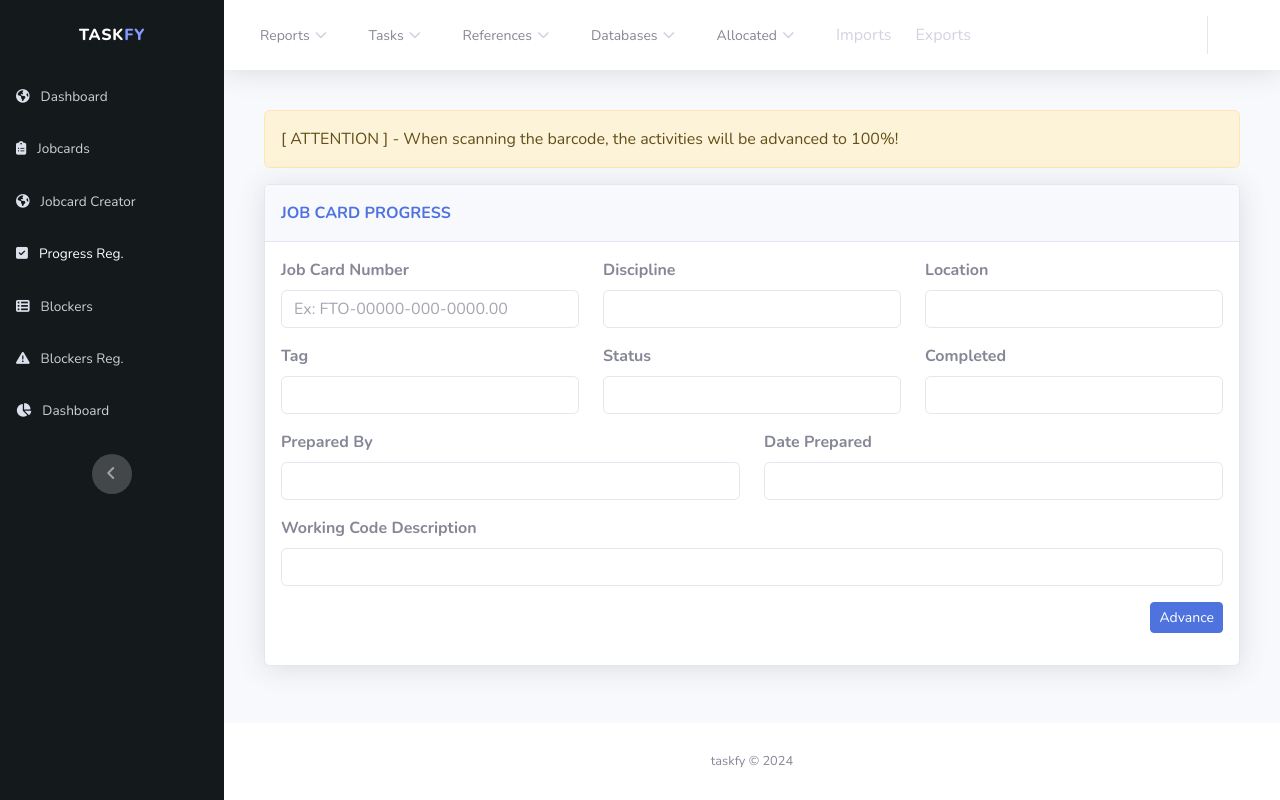
After one commit to dbennes/taskfy_3, a Django app: template templates/sistema/avancar/jobcard_progress.html in a window 1280 px wide. The commit adds this page. Run offline with Django 5.2, Linux system fonts and the light colour scheme; the template is opened without the code that fills it, so the values that code supplies are empty; some libraries are stand-ins or nearby versions.

Commit message:
Novas atualizações e correção do material imports

```diff
--- /dev/null
+++ b/templates/sistema/avancar/jobcard_progress.html
@@ -0,0 +1,158 @@
+{% extends 'sistema/base.html' %}
+{% load static %}
+
+{% block content %}
+<div class="container-fluid" id="container1">
+    <div class="alert alert-warning" role="alert">
+        [ ATTENTION ] - When scanning the barcode, the activities will be advanced to 100%!
+    </div>
+
+    <div class="card shadow mb-3">
+        <div class="card-header py-3">
+            <p class="text-primary m-0 fw-bold">JOB CARD PROGRESS</p>
+        </div>
+        <div class="card-body">
+            <form id="progressForm" autocomplete="off" method="post">
+                {% csrf_token %}
+                <div class="row">
+                    <div class="col-md-4 mb-3">
+                        <label class="form-label" for="JOB_CARD_NUMBER"><strong>Job Card Number</strong></label>
+                        <input class="form-control" type="text" id="JOB_CARD_NUMBER" name="JOB_CARD_NUMBER" placeholder="Ex: FTO-00000-000-0000.00" required>
+                    </div>
+                    <div class="col-md-4 mb-3">
+                        <label class="form-label" for="DISCIPLINE"><strong>Discipline</strong></label>
+                        <input class="form-control" type="text" id="DISCIPLINE" name="DISCIPLINE" readonly>
+                    </div>
+                    <div class="col-md-4 mb-3">
+                        <label class="form-label" for="LOCATION"><strong>Location</strong></label>
+                        <input class="form-control" type="text" id="LOCATION" name="LOCATION" readonly>
+                    </div>
+                </div>
+                <div class="row">
+                    <div class="col-md-4 mb-3">
+                        <label class="form-label" for="TAG"><strong>Tag</strong></label>
+                        <input class="form-control" type="text" id="TAG" name="TAG" readonly>
+                    </div>
+                    <div class="col-md-4 mb-3">
+                        <label class="form-label" for="STATUS"><strong>Status</strong></label>
+                        <input class="form-control" type="text" id="STATUS" name="STATUS" readonly>
+                    </div>
+                    <div class="col-md-4 mb-3">
+                        <label class="form-label" for="COMPLETED"><strong>Completed</strong></label>
+                        <input class="form-control" type="text" id="COMPLETED" name="COMPLETED" readonly>
+                    </div>
+                </div>
+                <div class="row">
+                    <div class="col-md-6 mb-3">
+                        <label class="form-label" for="PREPARED_BY"><strong>Prepared By</strong></label>
+                        <input class="form-control" type="text" id="PREPARED_BY" name="PREPARED_BY" readonly>
+                    </div>
+                    <div class="col-md-6 mb-3">
+                        <label class="form-label" for="DATE_PREPARED"><strong>Date Prepared</strong></label>
+                        <input class="form-control" type="text" id="DATE_PREPARED" name="DATE_PREPARED" readonly>
+                    </div>
+                </div>
+                <div class="row">
+                    <div class="col-12 mb-3">
+                        <label class="form-label" for="WORKING_CODE_DESCRIPTION"><strong>Working Code Description</strong></label>
+                        <input class="form-control" type="text" id="WORKING_CODE_DESCRIPTION" name="WORKING_CODE_DESCRIPTION" readonly>
+                    </div>
+                </div>
+                <div class="mb-3 text-end">
+                    <button class="btn btn-primary btn-sm" type="button" id="advanceBtn">Advance</button>
+                </div>
+            </form>
+        </div>
+    </div>
+</div>
+
+<!-- MODAL CONFIRMATION -->
+<div class="modal fade" id="confirmAdvanceModal" tabindex="-1" aria-labelledby="confirmAdvanceModalLabel" aria-hidden="true">
+  <div class="modal-dialog modal-dialog-centered">
+    <div class="modal-content">
+      <div class="modal-header">
+        <h5 class="modal-title">Advance JobCard</h5>
+        <button type="button" class="btn-close" data-bs-dismiss="modal" aria-label="Close"></button>
+      </div>
+      <div class="modal-body">
+        Are you sure you want to advance this JobCard to 100%?
+      </div>
+      <div class="modal-footer">
+        <button type="button" class="btn btn-secondary" data-bs-dismiss="modal">Cancel</button>
+        <button type="button" class="btn btn-success" id="confirmAdvanceBtn">Yes, Advance</button>
+      </div>
+    </div>
+  </div>
+</div>
+
+<script>
+document.addEventListener('DOMContentLoaded', function() {
+    let debounceTimeout = null;
+
+    document.getElementById('JOB_CARD_NUMBER').addEventListener('input', function() {
+        const jobcard = this.value.trim();
+        if (!jobcard) {
+            // Limpa os campos se apagou tudo
+            [
+                'DISCIPLINE', 'LOCATION', 'TAG', 'WORKING_CODE_DESCRIPTION',
+                'STATUS', 'COMPLETED', 'PREPARED_BY', 'DATE_PREPARED'
+            ].forEach(id => document.getElementById(id).value = '');
+            return;
+        }
+
+        // Debounce: só executa se parar de digitar por 400ms
+        clearTimeout(debounceTimeout);
+        debounceTimeout = setTimeout(() => {
+            fetch(`/api/jobcard/${jobcard}/`)
+            .then(r => r.json())
+            .then(data => {
+                if (!data || data.error) {
+                    [
+                        'DISCIPLINE', 'LOCATION', 'TAG', 'WORKING_CODE_DESCRIPTION',
+                        'STATUS', 'COMPLETED', 'PREPARED_BY', 'DATE_PREPARED'
+                    ].forEach(id => document.getElementById(id).value = '');
+                    return;
+                }
+                document.getElementById('DISCIPLINE').value = data.discipline || '';
+                document.getElementById('LOCATION').value = data.location || '';
+                document.getElementById('TAG').value = data.tag || '';
+                document.getElementById('WORKING_CODE_DESCRIPTION').value = data.working_code_description || '';
+                document.getElementById('STATUS').value = data.jobcard_status || '';
+                document.getElementById('COMPLETED').value = data.completed || '';
+                document.getElementById('PREPARED_BY').value = data.prepared_by || '';
+                document.getElementById('DATE_PREPARED').value = data.date_prepared || '';
+            });
+        }, 400);
+    });
+
+    document.getElementById('advanceBtn').addEventListener('click', function() {
+        const modal = new bootstrap.Modal(document.getElementById('confirmAdvanceModal'));
+        modal.show();
+    });
+
+    document.getElementById('confirmAdvanceBtn').addEventListener('click', function() {
+        const form = document.getElementById('progressForm');
+        const jobcard = document.getElementById('JOB_CARD_NUMBER').value;
+        fetch(`/api/jobcard/advance/${jobcard}/`, {
+            method: 'POST',
+            headers: {
+                'X-CSRFToken': form.querySelector('[name="csrfmiddlewaretoken"]').value,
+                'Content-Type': 'application/json',
+            },
+            body: JSON.stringify({ completed: 'YES' })
+        })
+        .then(r => r.json())
+        .then(data => {
+            if (data.success) {
+                alert('JobCard advanced to 100%!');
+                document.getElementById('COMPLETED').value = 'YES';
+            } else {
+                alert('Failed to advance JobCard.');
+            }
+            bootstrap.Modal.getInstance(document.getElementById('confirmAdvanceModal')).hide();
+        });
+    });
+});
+
+</script>
+{% endblock %}
--- a/templates/sistema/jobcards.html
+++ b/templates/sistema/jobcards.html
@@ -3,7 +3,7 @@
 {%block content%}
 
 <div class="container-fluid">
-    <button id="downloadFilteredBtn" class="btn btn-primary w-100 mb-3" style="height:40px"></button>
+    <button id="downloadFilteredBtn" class="btn  w-100 mb-3" style="height:40px; background:#313131"></button>
 
     <div class="card shadow">
         <div class="card-header py-3" style="background:#f5f5f7; border-bottom: 1px solid #d0d0d0; border-top-left-radius: 8px; border-top-right-radius: 8px;">
@@ -12,7 +12,7 @@
 
 
                         <!-- Título -->
-                        <h5 class="m-0 fw-bold fs-6 text-left w-100" style="margin-left: -60px;">Jobcard Creator</h5>
+                        <h5 class="m-0 fw-bold fs-6 text-left w-100" style="margin-left: -60px;">Jobcard List</h5>
 
                         <!-- Círculos estilo Apple -->
                         <div class="d-flex align-items-center gap-1">
--- a/templates/sistema/partials/_menu_lateral.html
+++ b/templates/sistema/partials/_menu_lateral.html
@@ -24,6 +24,10 @@
                 <a class="nav-link" href="#">
                     <i class="fas fa-globe-americas fa-2x text-gray-300"></i>
                     <span>&nbsp;Jobcard Creator</span>
+                </a>
+                <a class="nav-link" href="{% url 'jobcard_progress' %}">
+                    <i class="fas fa-check-square fa-2x text-gray-300" style="color: #ffffff;"></i>
+                    <span style="color: #ffffff;">&nbsp;Progress Reg.</span>
                 </a>
                 <a class="nav-link" href="#">
                     <i class="fas fa-th-list fa-2x text-gray-300"></i>
```
Also changed, not shown: jobcards/urls.py (+5 -2 lines), jobcards/views.py (+56 -18 lines).
